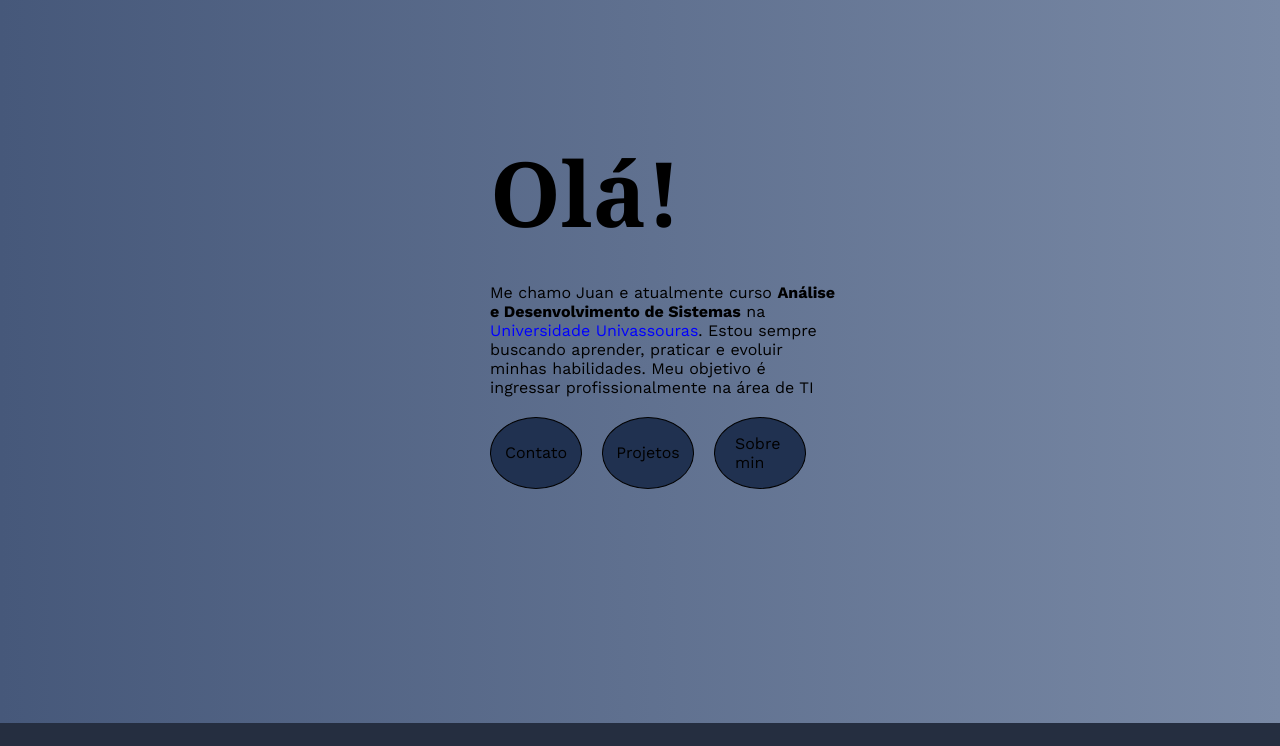
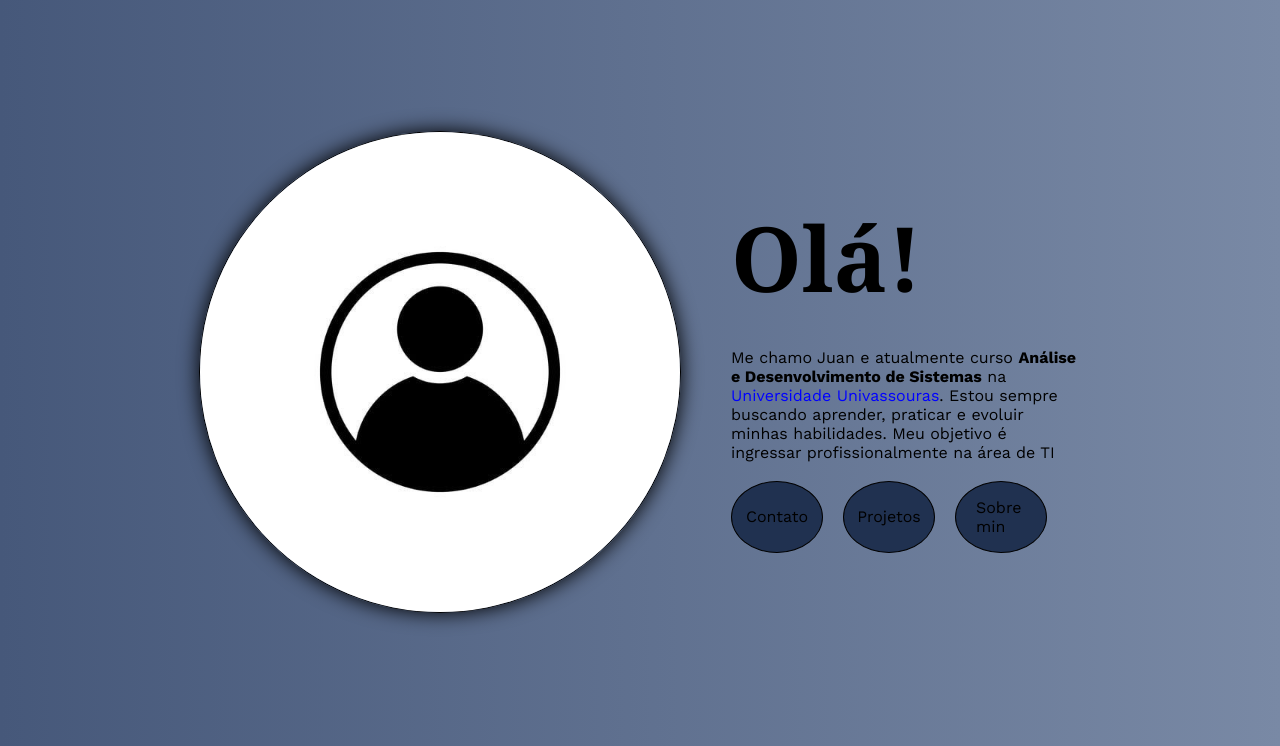
Before and after one commit to juannl1/Trabalho-da-Faculdade, a plain HTML site: page trabalho_2/index.html in a window 1280 px wide. Shown: the part 54-800 px from the top of the page. Drawn offline with nearby package versions, Linux system fonts and the light colour scheme.

Commit message:
portifólio finalizado

```diff
--- a/trabalho_2/index.html
+++ b/trabalho_2/index.html
@@ -37,8 +37,8 @@
 
     <main>
         <div id="conteudo"">
-            <div id=" foto_de_perfil">
-            <img src="" alt="">
+            <div id="foto_de_perfil">
+            <img src="img/foto-provisoria.png" alt="Foto-Provisória">
         </div>
 
         <div id="introducao_sobre_min">
```
Also changed, not shown: trabalho_2/img/foto-provisoria.png (added).
